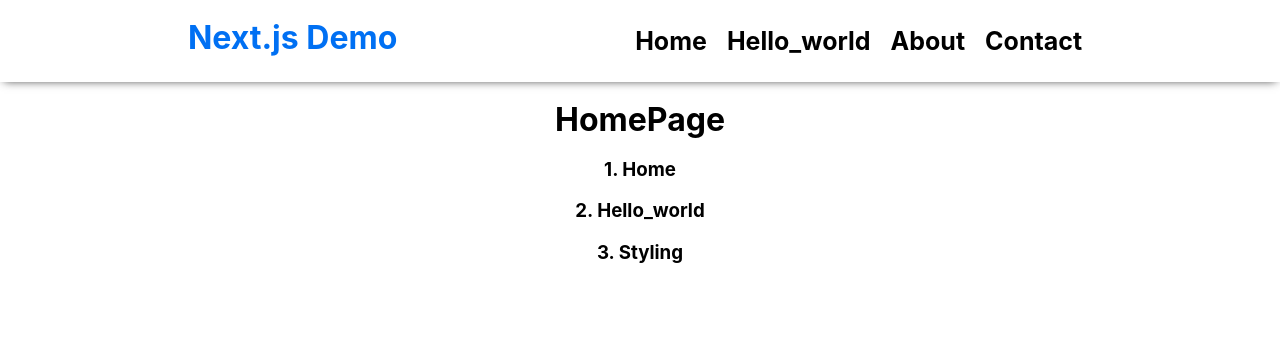
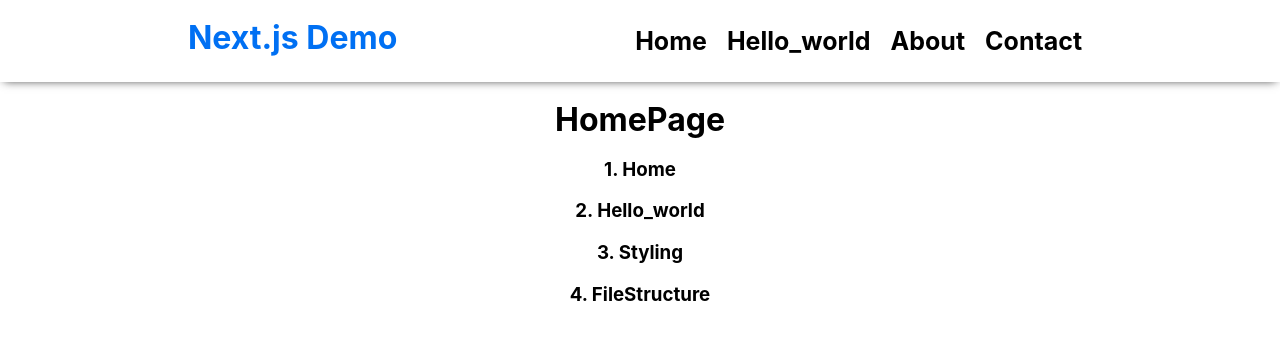
Before and after one commit to Pratham82/nextjs-crash-course, a Next.js app: page /home in a window 1280 px wide. Shown: the top 340 px of the page. Built offline with nearby package versions, Linux system fonts and the light colour scheme.

Commit message:
feat: added file structure component in home

```diff
--- a/pages/home.tsx
+++ b/pages/home.tsx
@@ -7,11 +7,16 @@ export default function HomePage() {
     <>
       <Navbar />
       <h1 className={styles.title}>HomePage</h1>
-      {['/home', '/hello_world', '/styling'].map((page, i) => (
-        <h3 className={styles.centeredText} key={page}>
-          <a href={page}> {`${i + 1}. ${capitalize(page.replace('/', ''))}`}</a>
-        </h3>
-      ))}
+      {['/home', '/hello_world', '/styling', '/fileStructure'].map(
+        (page, i) => (
+          <h3 className={styles.centeredText} key={page}>
+            <a href={page}>
+              {' '}
+              {`${i + 1}. ${capitalize(page.replace('/', ''))}`}
+            </a>
+          </h3>
+        )
+      )}
     </>
   )
 }
```
